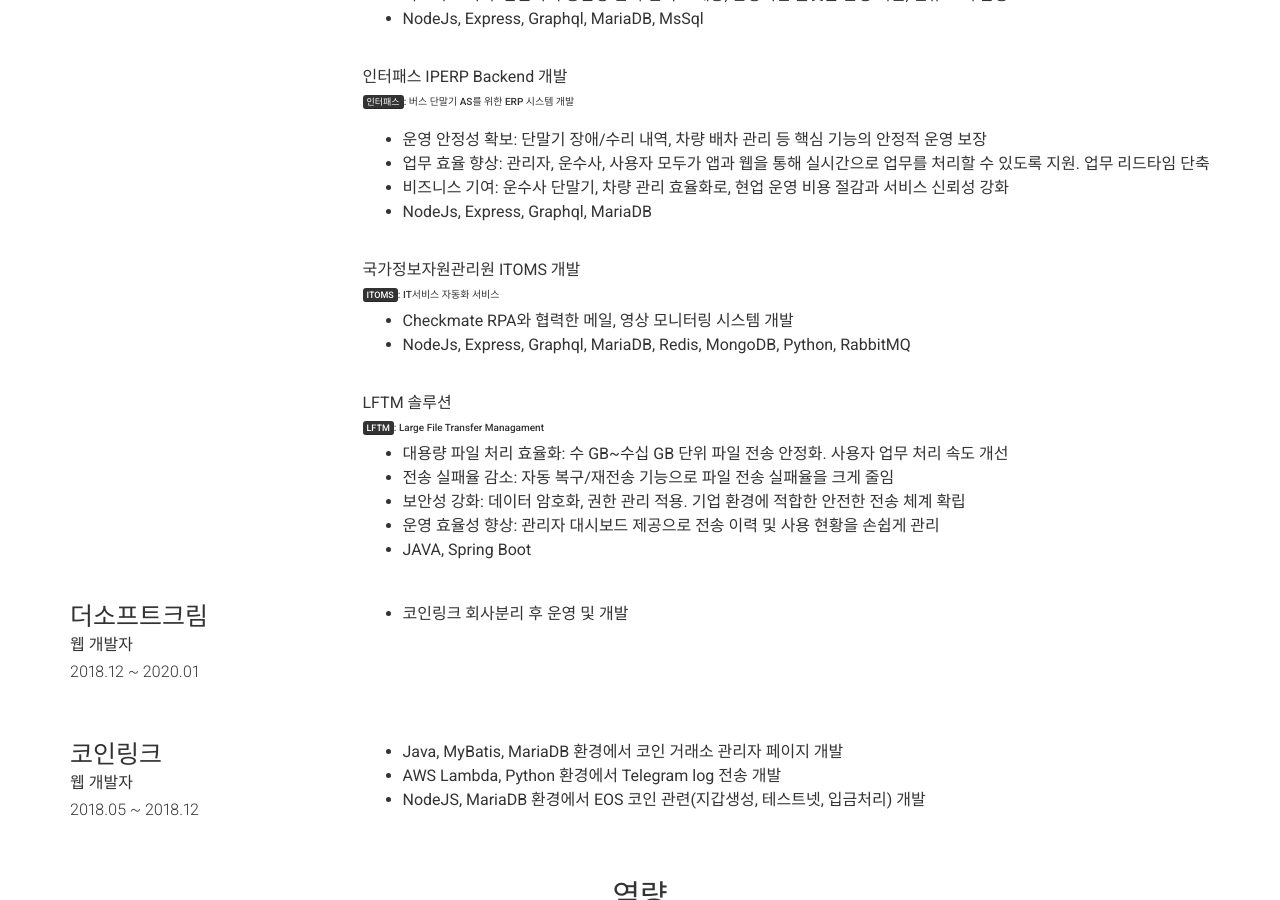
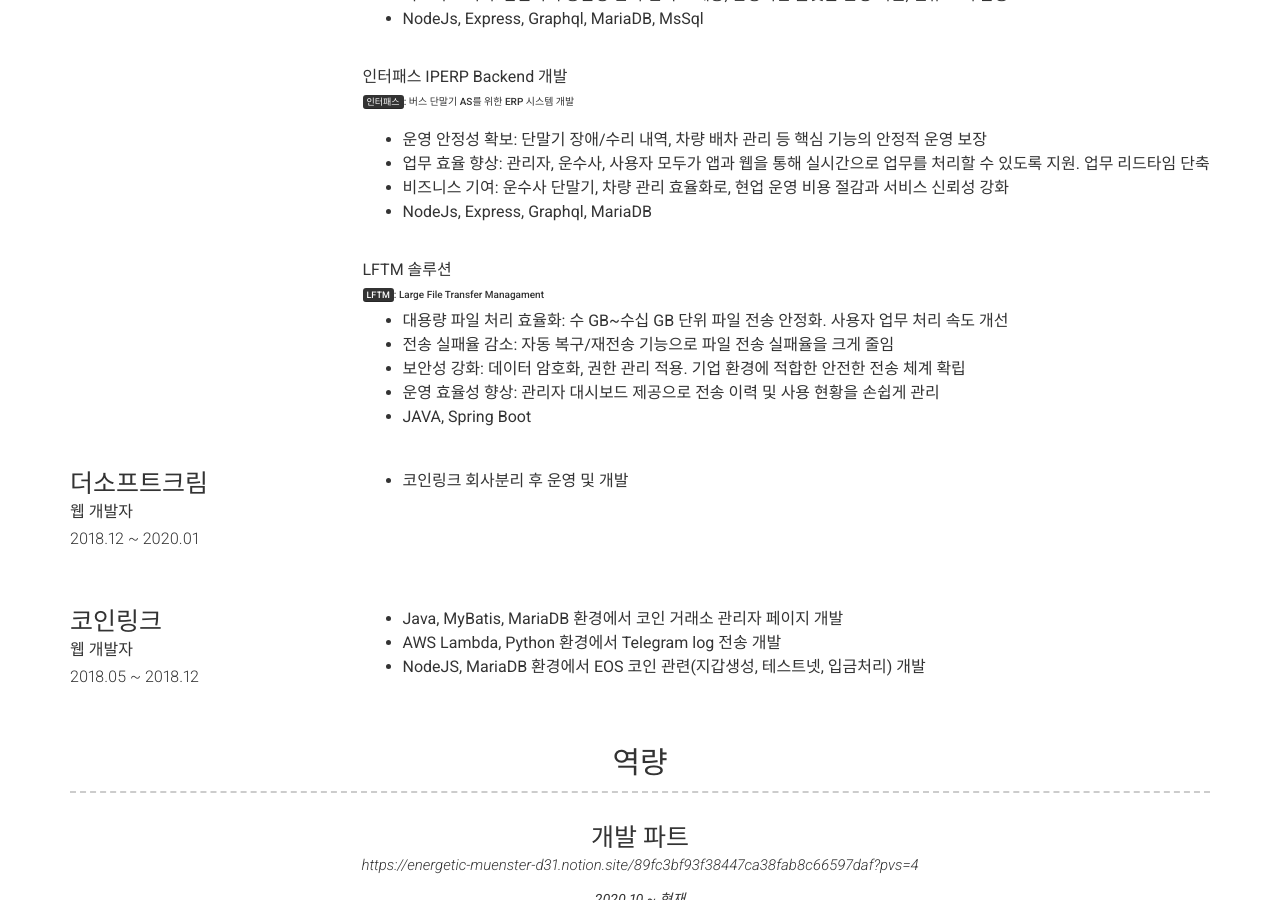
Before and after one commit to kwon-hm/kwon-hm.github.io, a Jekyll site: the page built from index.md, in a window 1280 px wide and 900 px high, scrolled down 1916 px. Built offline with Jekyll 4.4.1, drawn with Linux system fonts in a browser that asks for light colours; nearby versions of some CDN libraries.

Commit message:
이력 수정

```diff
--- a/_config.yml
+++ b/_config.yml
@@ -138,11 +138,6 @@ content:
             - 비즈니스 기여: 운수사 단말기, 차량 관리 효율화로, 현업 운영 비용 절감과 서비스 신뢰성 강화
             - NodeJs, Express, Graphql, MariaDB <br><br>
 
-          국가정보자원관리원 ITOMS 개발 <br>
-          ##### <mark>ITOMS</mark>: IT서비스 자동화 서비스 <br>
-            - Checkmate RPA와 협력한 메일, 영상 모니터링 시스템 개발<br>
-            - NodeJs, Express, Graphql, MariaDB, Redis, MongoDB, Python, RabbitMQ <br><br>
-
           LFTM 솔루션 <br>
           ##### <mark>LFTM</mark>: Large File Transfer Managament <br>
             - 대용량 파일 처리 효율화: 수 GB~수십 GB 단위 파일 전송 안정화. 사용자 업무 처리 속도 개선
```
